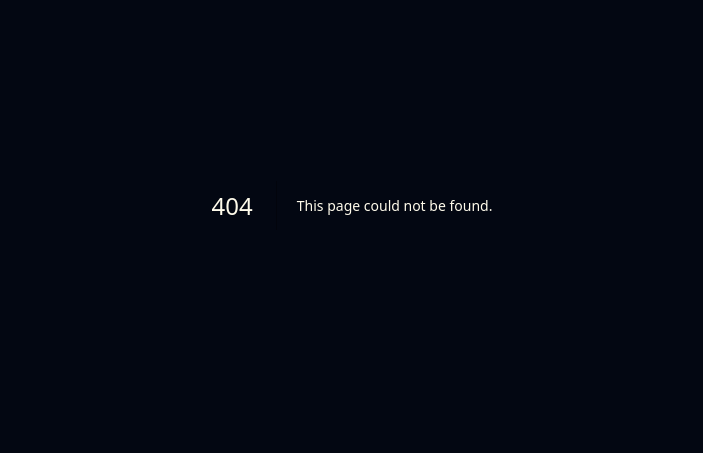
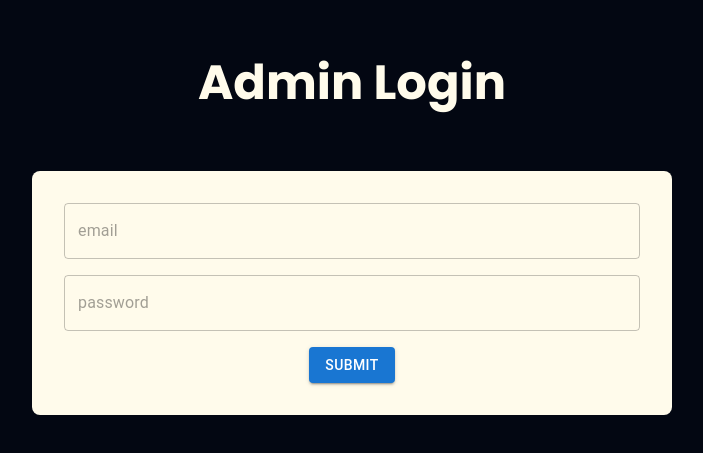
Before and after one commit to obiora198/my-portfolio-website, a Next.js app: page /auth in a window 1280 px wide. Before the commit this address had no page. Shown: the part 195-648 px from the top of the page, without its empty margins (288-991 px from the left). Built offline with nearby package versions, Linux system fonts and the light colour scheme.

Commit message:
add project form with image upload

```diff
--- /dev/null
+++ b/app/auth/page.tsx
@@ -0,0 +1,47 @@
+import React from "react";
+
+import { TextField, Button } from "@mui/material";
+
+
+
+export default function Login() {
+  const handleSubmit = async () => {
+    const res = await fetch('https://my-portfolio-api-1v51.onrender.com/api/v1/login')
+  }
+  return (
+    <div
+      id="contact-section"
+      className="w-full sm:h-screen flex flex-col items-center justify-center py-8"
+    >
+      <h1 className="text-5xl font-bold mb-4 sm:my-16">Admin Login</h1>
+      <div className="min-w-[50%] bg-amber-50 text-gray-900 flex flex-col gap-4 rounded-lg p-8">
+        <form
+          className="w-full flex flex-col items-center gap-4"
+          method="POST"
+          action="https://my-portfolio-api-1v51.onrender.com/api/v1/login"
+        >
+          <TextField
+            id="outlined-basic"
+            type="text"
+            variant="outlined"
+            placeholder="email"
+            className="w-full"
+          />
+          <TextField
+            id="outlined-basic"
+            type="email"
+            variant="outlined"
+            placeholder="password"
+            className="w-full"
+          />
+          <Button
+            variant="contained"
+            className="bg-amber-200 hover:bg-amber-50 text-gray-900 px-4 py-2 text-sm rounded-full mt-4"
+          >
+            Submit
+          </Button>
+        </form>
+      </div>
+    </div>
+  );
+}
--- /dev/null
+++ b/app/components/ProjectForm.js
@@ -0,0 +1,115 @@
+"use client";
+
+import React from "react";
+import { TextField, Button } from "@mui/material";
+import CloudUploadIcon from "@mui/icons-material/CloudUpload";
+import { CldUploadWidget } from "next-cloudinary";
+import Head from "next/head";
+
+const ProjectForm = () => {
+  const [title, setTitle] = React.useState("");
+  const [description, setDescription] = React.useState("");
+  const [image, setImage] = React.useState("");
+  const [loading, setLoading] = React.useState(false);
+  const [imagePublicId, setImagePublicId] = React.useState("");
+
+  // const openWidget = () => {
+  //   // create the widget
+  //   const widget = window.cloudinary
+  //     .createUploadWidget(
+  //       {
+  //         cloudName: "dgd3z5vbo",
+  //         uploadPreset: "ml_default",
+  //       },
+  //       (error, result) => {
+  //         if (
+  //           result.event === "success" &&
+  //           result.info.resource_type === "image"
+  //         ) {
+  //           console.log(result.info);
+  //           setImagePublicId(result.info.public_id);
+  //         }
+  //       }
+  //     )
+  //     .then()
+  //     .catch((error) => console.error(error));
+  //   widget.open(); // open up the widget after creation
+  // };
+      const handleSubmit = (e) => {
+        e.preventDefault()
+        console.log(title,description,image);
+      }
+  return (
+    <>
+      <Head>
+        <script
+          src="https://widget.Cloudinary.com/v2.0/global/all.js"
+          type="text/javascript"
+        ></script>
+      </Head>
+      <div
+        id="contact-section"
+        className="w-full sm:h-screen flex flex-col items-center justify-center py-8"
+      >
+        <h1 className="text-5xl font-bold mb-4 sm:my-16">Upload A Project</h1>
+        <div className="min-w-[50%] bg-amber-50 text-gray-900 flex flex-col gap-4 rounded-lg p-8">
+          <form className="w-full flex flex-col items-center gap-4">
+            <TextField
+              id="outlined-basic"
+              type="text"
+              variant="outlined"
+              placeholder="Project Title"
+              className="w-full"
+              onChange={(e)=>setTitle(e.target.value)}
+            />
+            <TextField
+              id="outlined-basic"
+              type="email"
+              variant="outlined"
+              placeholder="Project Description"
+              multiline={true}
+              className="w-full"
+              onChange={(e)=>setDescription(e.target.value)}
+            />
+            {
+              image && (
+                <h3>Image: {image.original_filename}</h3>
+              )
+            }
+
+            <CldUploadWidget
+              uploadPreset="ml_default"
+              onSuccess={(result, { widget }) => {
+                setImage(result?.info);
+                widget.close();
+              }}
+            >
+              {({ open }) => (
+                <Button
+                  component="label"
+                  role={undefined}
+                  variant="contained"
+                  tabIndex={-1}
+                  startIcon={<CloudUploadIcon />}
+                  onClick={() => open()}
+                >
+                  Upload Image
+                </Button>
+              )}
+            </CldUploadWidget>
+
+            <Button
+              variant="contained"
+              className="bg-amber-200 hover:bg-amber-50 text-gray-900 px-4 py-2 text-sm rounded-full mt-4"
+              onClick={handleSubmit}
+            >
+              Submit
+            </Button>
+          </form>
+        </div>
+      </div>
+    </>
+  );
+};
+
+export default ProjectForm;
--- a/app/components/nav/NavBar.js
+++ b/app/components/nav/NavBar.js
@@ -4,6 +4,7 @@ import React, { useState } from "react";
 import { Pacifico } from "next/font/google";
 import Style from "./navbar.module.css";
 import Link from "next/link";
+import Avatar from '@mui/material/Avatar';
 
 const logoFont = Pacifico({
   subsets: ["latin"],
@@ -51,6 +52,9 @@ export default function NavBar({links}) {
         >
           Contact me
         </a>
+        <Link href="./auth">
+            <Avatar src=""/>
+        </Link>
         <div
           onClick={handleClick}
           className="bg-amber-200 w-10 h-10 flex flex-col items-center justify-around p-2 rounded-lg sm:hidden z-40"
--- a/app/page.tsx
+++ b/app/page.tsx
@@ -3,6 +3,7 @@ import Footer from "./components/Footer";
 import Hero from "./components/Hero";
 import Portfolio from "./components/Portfolio";
 import NavBar from "./components/nav/NavBar";
+import ProjectForm from "./components/ProjectForm";
 
 const links = [
   {
@@ -22,8 +23,9 @@ const links = [
 export default function Home() {
   return (
     <>
-      <NavBar  links={links}/>
+      <NavBar links={links} />
       <Hero />
+      <ProjectForm />
       <Portfolio />
       <ContactForm />
       <Footer />
--- a/package.json
+++ b/package.json
@@ -20,6 +20,7 @@
     "eslint": "8.54.0",
     "eslint-config-next": "14.0.3",
     "next": "14.0.3",
+    "next-cloudinary": "^6.3.0",
     "postcss": "8.4.31",
     "react": "18.2.0",
     "react-dom": "18.2.0",
--- a/tsconfig.json
+++ b/tsconfig.json
@@ -22,6 +22,6 @@
       "@/*": ["./*"]
     }
   },
-  "include": ["next-env.d.ts", "**/*.ts", "**/*.tsx", ".next/types/**/*.ts", "app/components/nav/NavBar.js"],
+  "include": ["next-env.d.ts", "**/*.ts", "**/*.tsx", ".next/types/**/*.ts", "app/components/nav/NavBar.js", "app/components/ProjectForm.js"],
   "exclude": ["node_modules"]
 }
```
Also changed, not shown: 2 other files (tests, documents, lock files or other folders).
